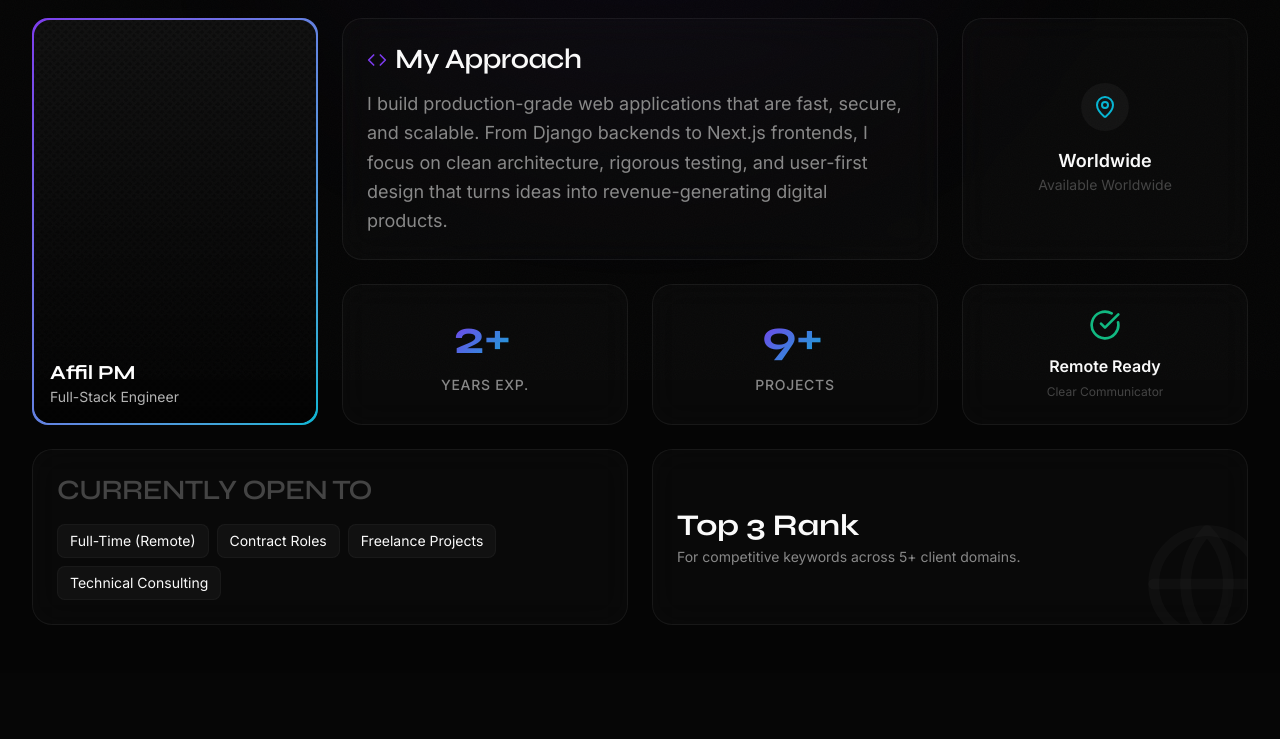
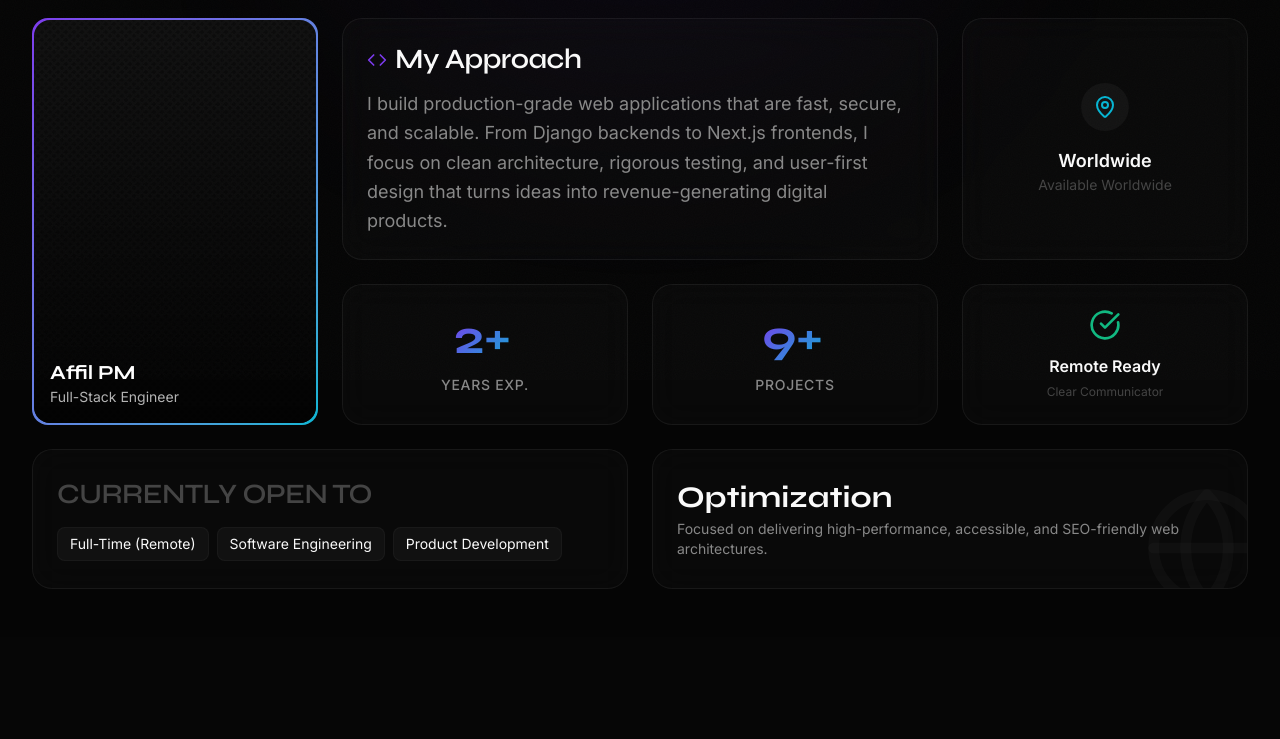
Before and after one commit to affilpm/portfolio-v3-nextjs, a Next.js app: page /about in a window 1280 px wide. Shown: the part 420-1159 px from the top of the page. Built offline with nearby package versions, Linux system fonts and the light colour scheme.

Commit message:
Tone down SEO claims: replace ranking card with optimization focus and simplify skills marquee

```diff
--- a/src/components/About.tsx
+++ b/src/components/About.tsx
@@ -164,23 +164,20 @@ export function About({ priority = false }: AboutProps) {
               Currently Open To
             </h3>
             <div className="flex flex-wrap gap-2">
-              {[
-                "Full-Time (Remote)",
-                "Contract Roles",
-                "Freelance Projects",
-                "Technical Consulting",
-              ].map((item) => (
+              {["Full-Time (Remote)", "Software Engineering", "Product Development"].map(
+                (item) => (
                   <span
                     key={item}
                     className="px-3 py-1.5 bg-surface-2/80 border border-border/50 rounded-lg text-sm text-text-primary"
                   >
                     {item}
                   </span>
-              ))}
+                )
+              )}
             </div>
           </motion.div>
 
-          {/* Cell 8: SEO Wins */}
+          {/* Cell 8: Performance/Optimization */}
           <motion.div
             variants={itemVariants}
             className="md:col-span-1 lg:col-span-2 glass-card flex flex-col justify-center bg-linear-to-br from-(--surface-2)/50 to-transparent relative overflow-hidden group"
@@ -188,10 +185,11 @@ export function About({ priority = false }: AboutProps) {
             <Globe className="absolute -right-6 -bottom-6 w-32 h-32 text-(--text-muted)/10 group-hover:scale-110 transition-transform duration-500" />
             <div className="relative z-10">
               <p className="text-3xl font-display font-bold text-text-primary mb-1">
-                Top 3 Rank
+                Optimization
               </p>
               <p className="text-text-secondary text-sm">
-                For competitive keywords across 5+ client domains.
+                Focused on delivering high-performance, accessible, and
+                SEO-friendly web architectures.
               </p>
             </div>
           </motion.div>
--- a/src/components/Skills.tsx
+++ b/src/components/Skills.tsx
@@ -7,10 +7,9 @@ const devSkills = [
   "Svelte", "PostgreSQL", "Linux", "Docker", "AWS", "Git",
 ];
 
-const seoSkills = [
+const marketingSkills = [
   "Technical SEO", "On-Page SEO", "Schema Markup", "Core Web Vitals",
-  "GA4", "Search Console", "Site Speed", "SEO Audits",
-  "Keyword Research", "Link Building", "Ahrefs", "Semrush",
+  "Search Console", "Site Speed", "SEO Audits", "Keyword Research",
 ];
 
 function MarqueeRow({ items, reverse = false }: { items: string[]; reverse?: boolean }) {
@@ -65,7 +64,7 @@ export function Skills() {
         transition={{ duration: 0.8 }}
       >
         <MarqueeRow items={devSkills} />
-        <MarqueeRow items={seoSkills} reverse />
+        <MarqueeRow items={marketingSkills} reverse />
       </motion.div>
     </section>
   );
```
Lines whose indentation alone changed are shown as unchanged.
